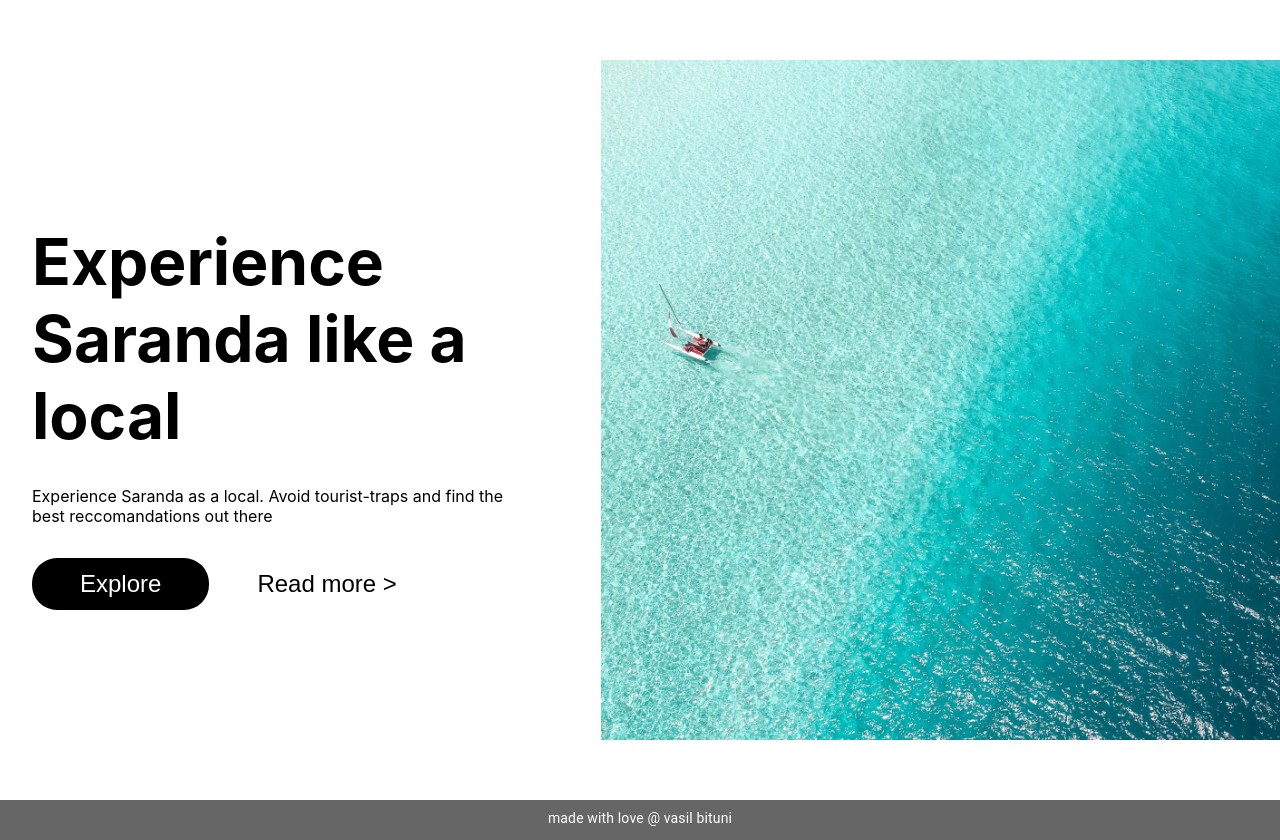
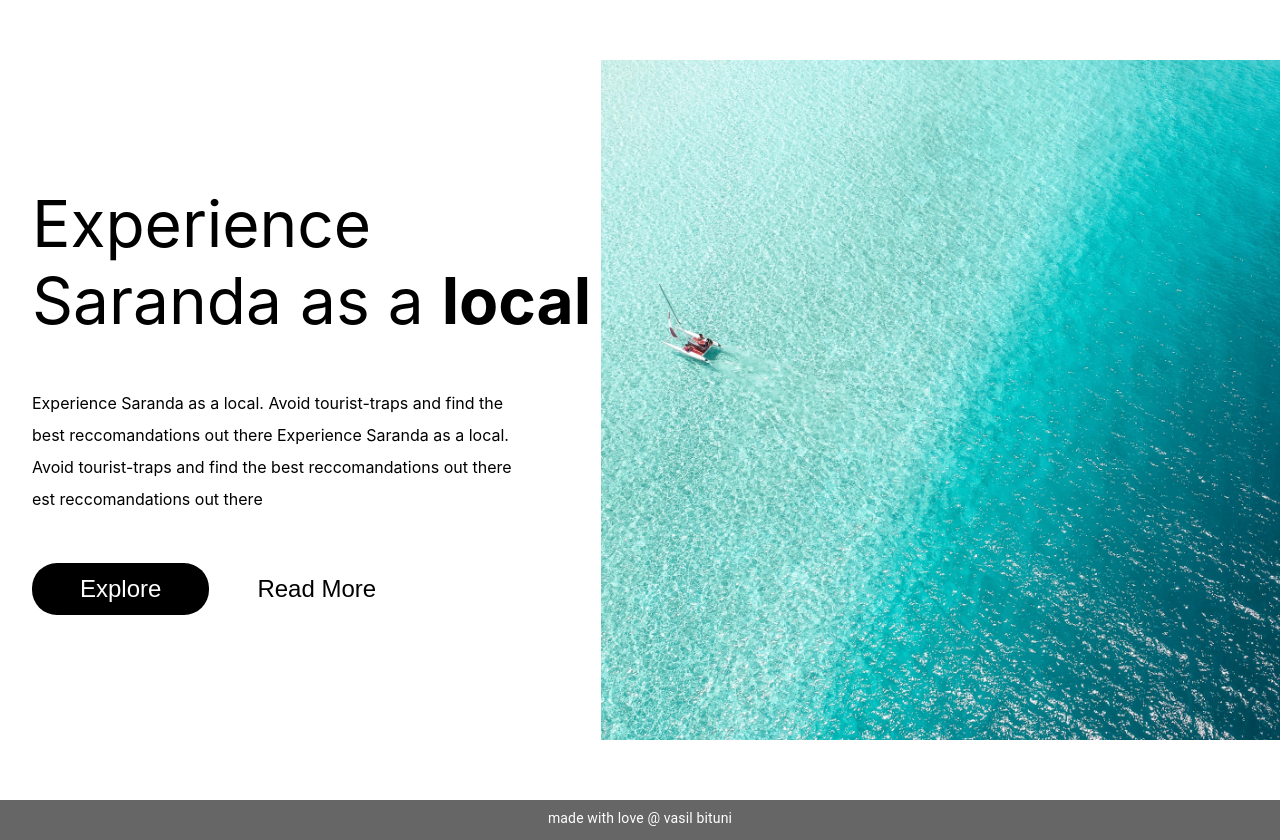
Before and after one commit to vbit27/local-guide, a React (Create React App) app: page / in a window 1280 px wide. Built offline with nearby package versions, Linux system fonts and the light colour scheme.

Commit message:
Change title style

```diff
--- a/src/Home/FullScreen.module.css
+++ b/src/Home/FullScreen.module.css
@@ -7,6 +7,10 @@
 }
 
 .containerLeft {
+  display: grid;
+  grid-template-columns: 1fr;
+  align-items: left;
+  gap: 1rem;
   width: 100%;
   padding: 0 2rem;
 }
@@ -17,6 +21,12 @@
   flex-direction: row-reverse;
 }
 
+.containerButtons {
+  display: flex;
+  flex-wrap: wrap;
+  margin: 1rem 0;
+}
+
 img {
   justify-self: end;
   max-width: 85vw;
@@ -25,12 +35,15 @@ img {
 
 .title {
   font-size: 5rem;
-  margin: 2rem 0;
+  margin: 1rem 0;
+  font-weight: 400;
 }
 
 .subtitle {
   font-size: 1.2rem;
-  margin: 2rem 0;
+  margin: 1rem 0;
+  line-height: 32px;
+  letter-spacing: 2;
 }
 
 @media (max-width: 1300px) {
--- a/src/Home/FullScreen.tsx
+++ b/src/Home/FullScreen.tsx
@@ -9,13 +9,19 @@ const FullScreen: React.FC = () => {
   return (
     <div className={classes.grid}>
       <div className={classes.containerLeft}>
-        <h1 className={classes.title}>Experience Saranda like a local</h1>
+        <h1 className={classes.title}>
+          Experience Saranda as a <strong>local</strong>{' '}
+        </h1>
         <p className={classes.subtitle}>
           Experience Saranda as a local. Avoid tourist-traps and find the best
+          reccomandations out there Experience Saranda as a local. Avoid
+          tourist-traps and find the best reccomandations out there est
           reccomandations out there
         </p>
-        <ExploreBtn />
-        <ReadMoreBtn />
+        <div className={classes.containerButtons}>
+          <ExploreBtn />
+          <ReadMoreBtn />
+        </div>
       </div>
 
       <MediaQuery minWidth={1000}>
--- a/src/shared/ExploreBtn.module.css
+++ b/src/shared/ExploreBtn.module.css
@@ -8,3 +8,7 @@
   border-radius: 25px;
   cursor: pointer;
 }
+
+.button:hover {
+  background-color: rgb(43, 42, 42);
+}
--- a/src/shared/ReadMoreBtn.tsx
+++ b/src/shared/ReadMoreBtn.tsx
@@ -2,7 +2,7 @@ import React from 'react';
 import classes from './ReadMoreBtn.module.css';
 
 const ReadMoreBtn: React.FC = () => {
-  return <button className={classes.button}>{'Read more  >'} </button>;
+  return <button className={classes.button}>Read More </button>;
 };
 
 export default ReadMoreBtn;
```
